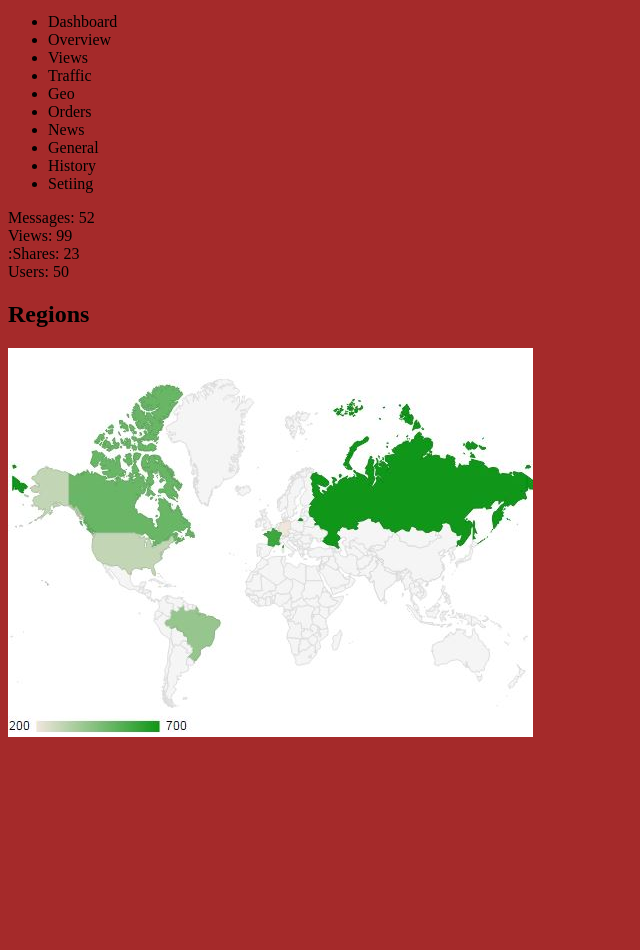
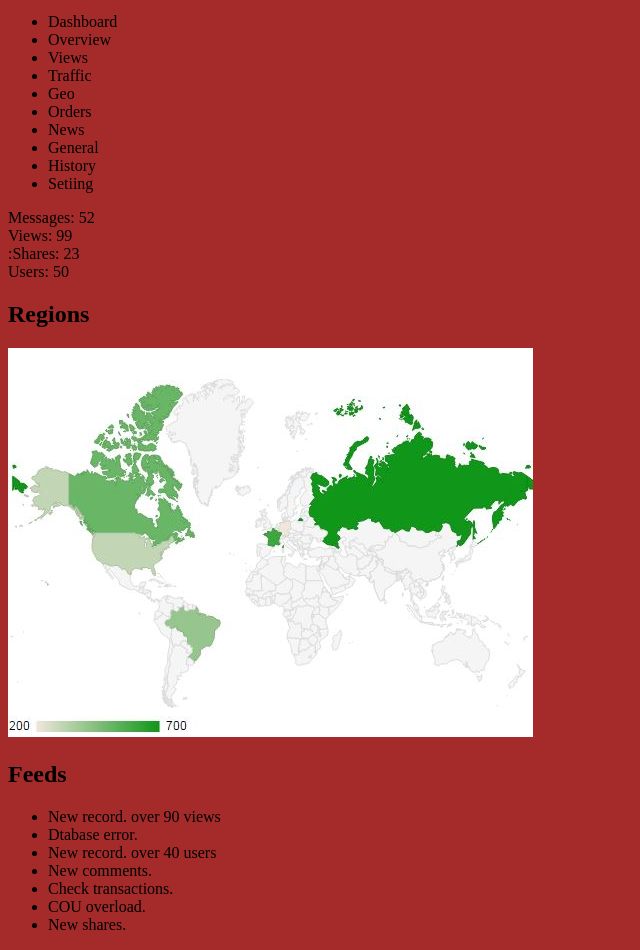
Before and after one commit to elyse003/General-Challenge-2, a plain HTML site: page index.html in a window 1280 px wide. Shown: the part 47-997 px from the top of the page, without its empty margins (0-640 px from the left). Before the commit the page ends 800 px from the top, so only its background shows below. Drawn offline with Linux system fonts and the light colour scheme.

Commit message:
Add feeds

```diff
--- a/index.html
+++ b/index.html
@@ -41,6 +41,18 @@
                 <!--map image-->
                 <img src="./Images/region map.jpg" alt="World map"
             </div>
+            <div class="feeds">
+                <h2>Feeds</h2>
+                <ul>
+                    <li>New record. over 90 views</li>
+                    <li>Dtabase error.</li>
+                    <li>New record. over 40 users</li>
+                    <li>New comments.</li>
+                    <li>Check transactions.</li>
+                    <li>COU overload.</li>
+                    <li>New shares.</li>
+                </ul>
+            </div>
 
 
 
```
